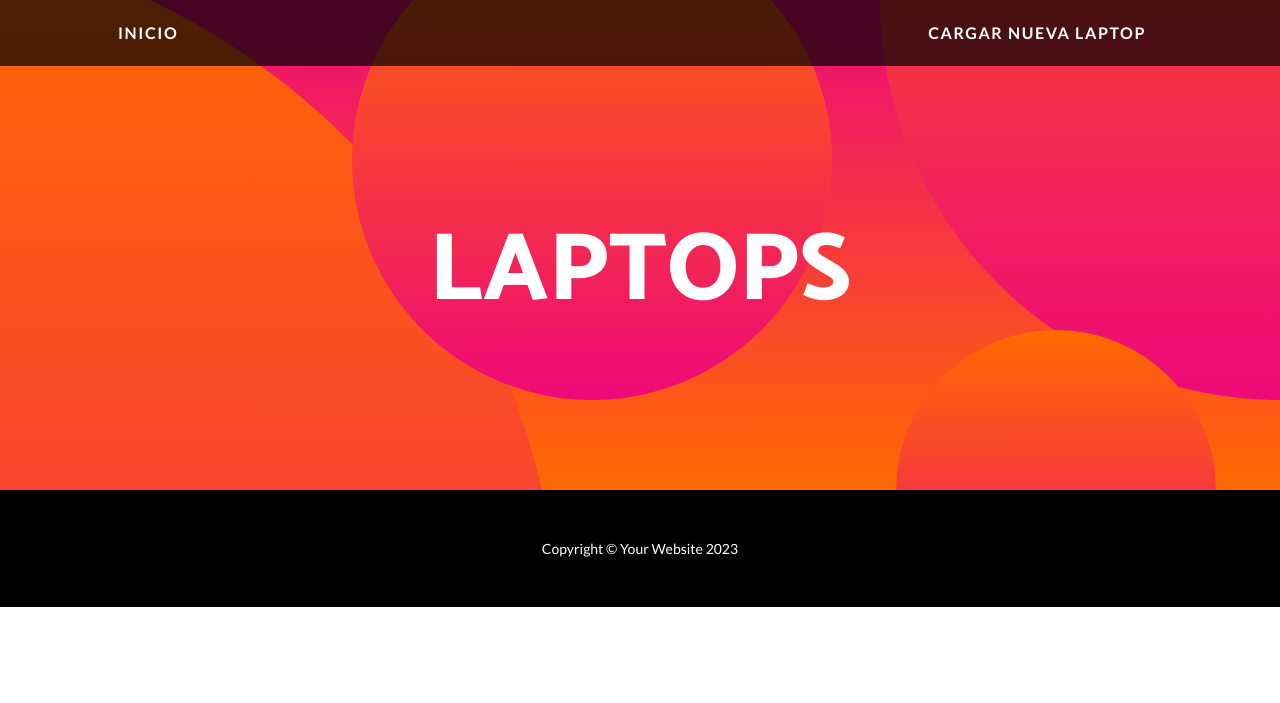
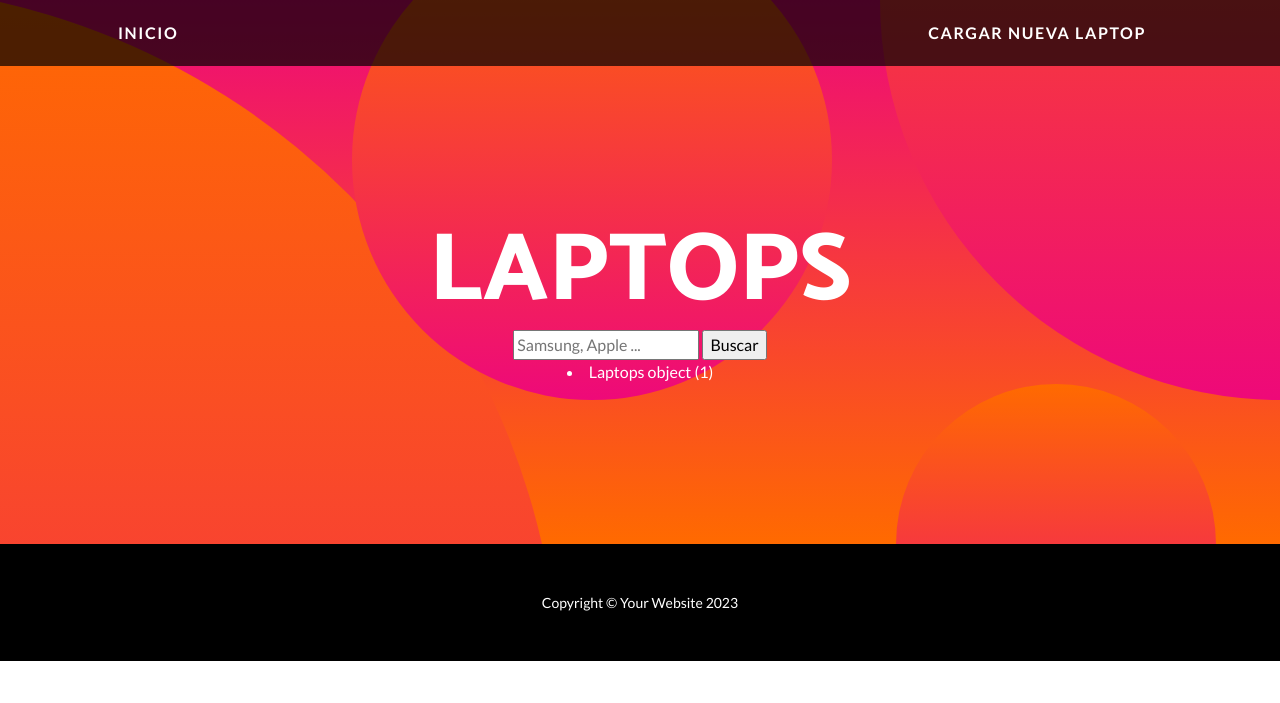
Before and after one commit to pperelda/proyecto-final-PERELDA, a Django app: page /laptops in a window 1280 px wide. Shown: the top 703 px of the page. Run offline with Django 4.2, Linux system fonts and the light colour scheme; tables that the repository leaves empty hold one stand-in row (values such as "Sample post"); some libraries are stand-ins or nearby versions.

Commit message:
los objetos no se visualizan correctamente

```diff
--- a/inicio/templates/inicio/laptops.html
+++ b/inicio/templates/inicio/laptops.html
@@ -12,8 +12,13 @@
 
 
 {% block main %}
-<form action="" method="POST">
-
-
+<form action="">
+    <input type="text" name="marca" placeholder="Samsung, Apple ...">
+    <input type="submit" value="Buscar">
 </form>
+    {% for elemento in listado_laptops %}
+    <li>
+        {{elemento}}
+    </li>
+    {% endfor %}
 {% endblock main %}
--- a/inicio/views.py
+++ b/inicio/views.py
@@ -10,9 +10,18 @@ def inicio(request):
    return render(request, 'inicio/inicio.html', {})
 
 
+# ==================== MOVILES =====================
+
 def Moviles_principal(request):       #En esta vista voy a mostrar listado de moviles cargados
-    listado_moviles = Moviles.objects.all()
+
+    marca_a_buscar = request.GET.get('marca')
+    if marca_a_buscar:
+        listado_moviles = Moviles.objects.filter(marca__icontains=marca_a_buscar)
+    else:
+        listado_moviles = Moviles.objects.all()
+
     return render(request, 'inicio/moviles.html', {'listado_moviles': listado_moviles})
+
 
 def cargar_movil(request):  #Vista con formulario para crear movil
     if request.method == 'POST':
@@ -25,7 +34,7 @@ def cargar_movil(request):  #Vista con formulario para crear movil
             color = atributos.get('color')
             mpx_camara = atributos.get('mpx_camara')
 
-            movil = Moviles(marca=marca, modelo=modelo, color=color, mpx_camara=mpx_camara)
+            movil = Moviles(marca=marca.lower(), modelo=modelo, color=color, mpx_camara=mpx_camara)
             movil.save()
 
             return redirect('moviles')
@@ -35,10 +44,17 @@ def cargar_movil(request):  #Vista con formulario para crear movil
     return render(request, 'inicio/cargar_movil.html', {'formulario': formulario})
 
 
-
+# ==================== TELEVISORES =====================
 
 def Televisores_principal(request):
-   return render(request, 'inicio/televisores.html', {})
+
+    marca_a_buscar = request.GET.get('marca')
+    if marca_a_buscar:
+        listado_televisores = Televisores.objects.filter(marca__icontains=marca_a_buscar)
+    else:
+        listado_televisores = Televisores.objects.all()
+
+    return render(request, 'inicio/televisores.html', {'listado_televisores':listado_televisores})
 
 
 def cargar_televisor(request):  #Vista con formulario para crear movil
@@ -52,7 +68,7 @@ def cargar_televisor(request):  #Vista con formulario para crear movil
             definicion = atributos.get('definicion')
             es_smart = atributos.get('es_smart')
 
-            televisor = Televisores(marca=marca, pulgadas=pulgadas, definicion=definicion, es_smart=es_smart)
+            televisor = Televisores(marca=marca.lower(), pulgadas=pulgadas, definicion=definicion, es_smart=es_smart)
             televisor.save()
 
             return redirect('televisores')
@@ -63,9 +79,16 @@ def cargar_televisor(request):  #Vista con formulario para crear movil
     return render(request, 'inicio/cargar_televisor.html', {'formulario': formulario})
 
 
+# ==================== LAPTOPS =====================
 
 def Laptops_principal(request):
-   return render(request, 'inicio/laptops.html', {})
+
+    marca_a_buscar = request.GET.get('marca')
+    if marca_a_buscar:
+        listado_laptops = Laptops.objects.filter(marca__icontains=marca_a_buscar)
+    else:
+        listado_laptops = Laptops.objects.all()
+    return render(request, 'inicio/laptops.html', {'listado_laptops': listado_laptops})
 
 def cargar_laptop(request):  #Vista con formulario para crear movil
     if request.method == 'POST':
@@ -77,7 +100,7 @@ def cargar_laptop(request):  #Vista con formulario para crear movil
             procesador = atributos.get('procesador')
             pulgadas = atributos.get('pulgadas')
 
-            laptop = Laptops(marca=marca, procesador=procesador, pulgadas=pulgadas)
+            laptop = Laptops(marca=marca.lower(), procesador=procesador, pulgadas=pulgadas)
             laptop.save()
 
             return redirect('laptops')
```
Also changed, not shown: inicio/templates/inicio/moviles.html (+6 -5 lines), inicio/templates/inicio/televisores.html (+9 -1 lines).
